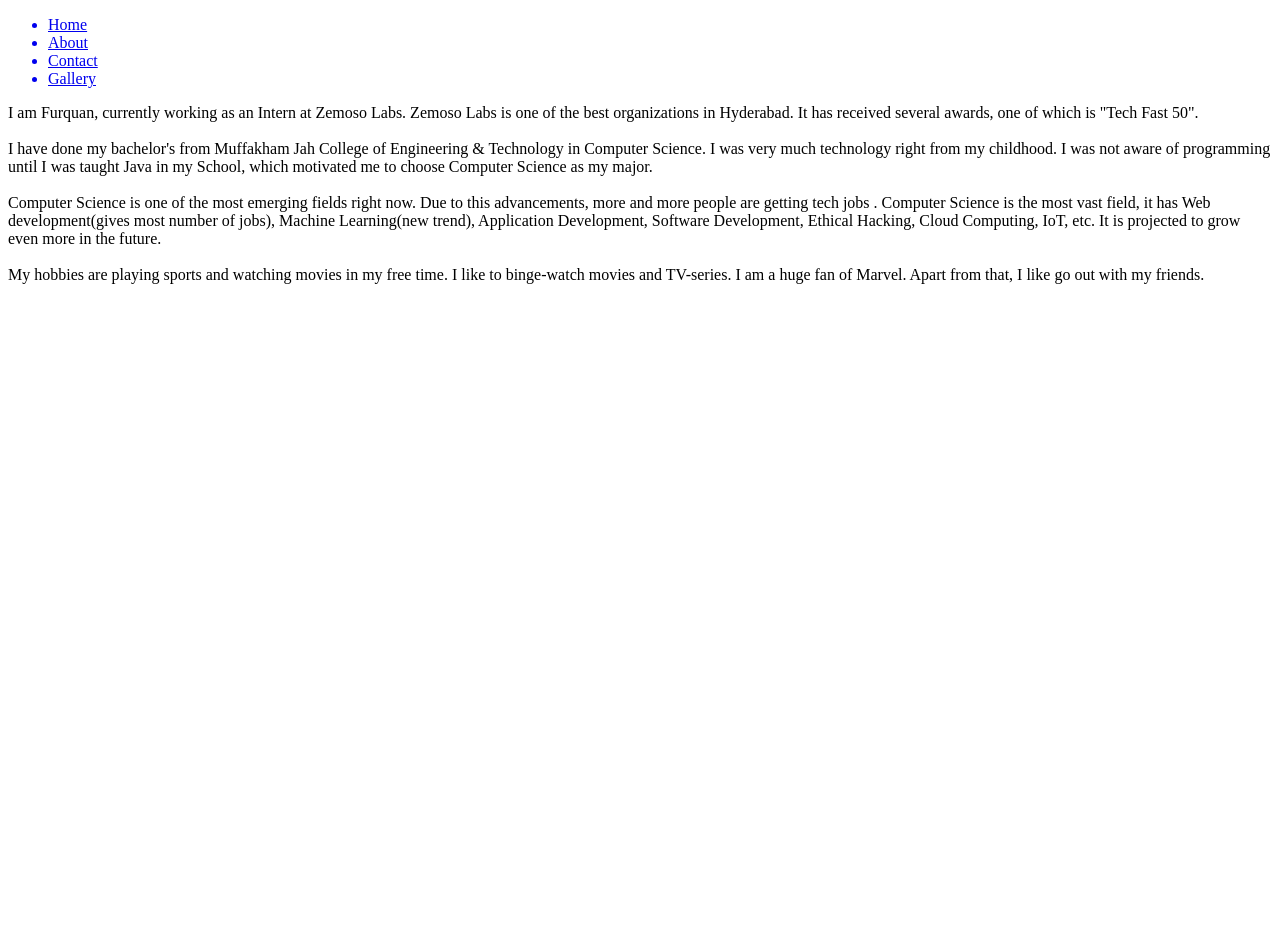
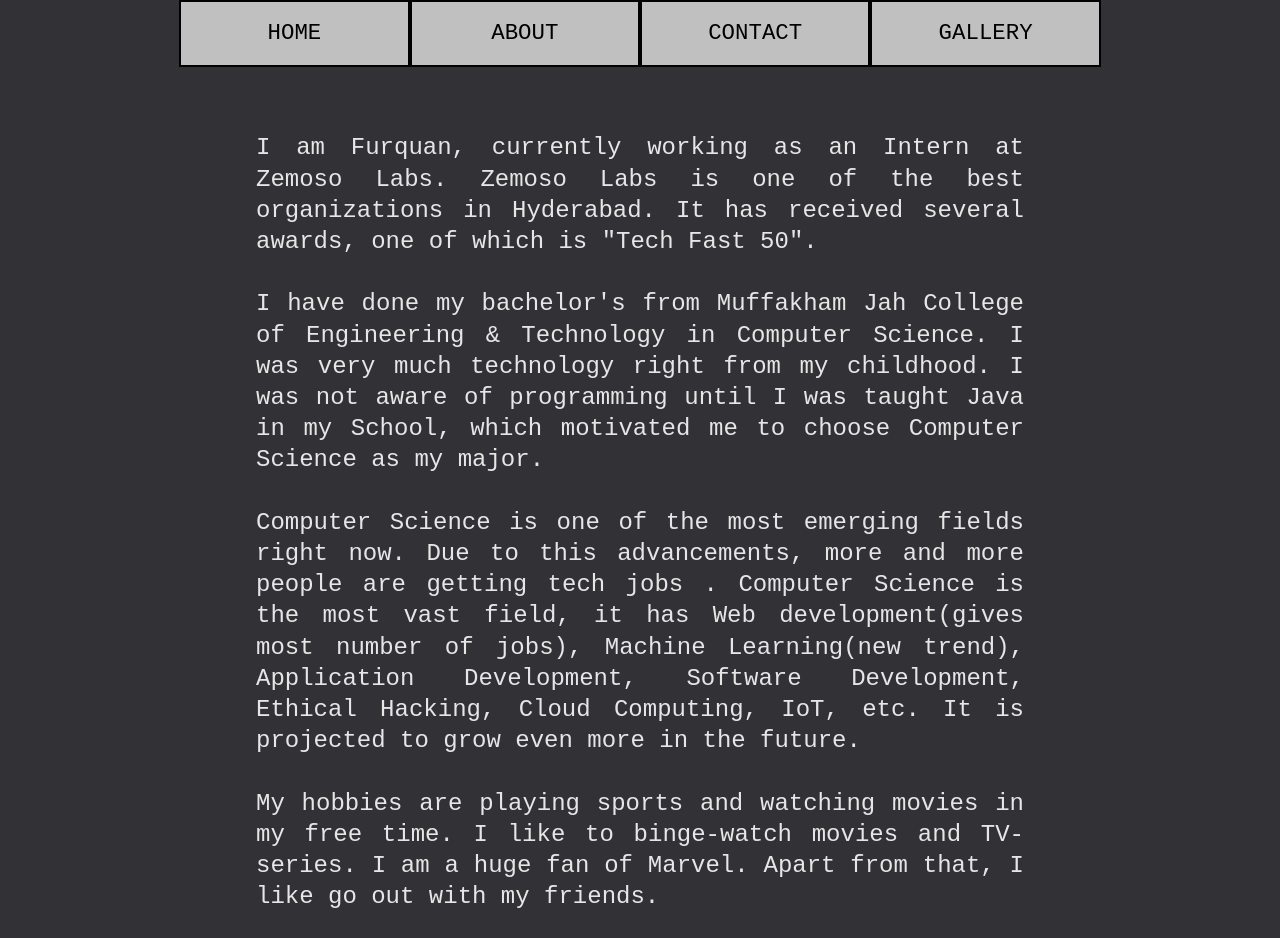
Before and after one commit to furquannawab/Personal-Blog, a plain HTML site: page about.html in a window 1280 px wide. Before the commit the page ends 800 px from the top, so only its background shows below. Drawn offline with Linux system fonts and the light colour scheme; the site is published under a folder, as on GitHub Pages, so addresses that start at the root find nothing.

Commit message:
Update about.html

```diff
--- a/about.html
+++ b/about.html
@@ -4,8 +4,8 @@
     <meta charset="UTF-8">
     <meta http-equiv="X-UA-Compatible" content="IE=edge">
     <meta name="viewport" content="width=device-width, initial-scale=1.0">
-    <link rel="stylesheet" href="/css/about.css">
-    <link rel="stylesheet" href="/css/navbar.css">
+    <link rel="stylesheet" href="css/about.css">
+    <link rel="stylesheet" href="css/navbar.css">
 
     <title>About Me</title>
 </head>
```
